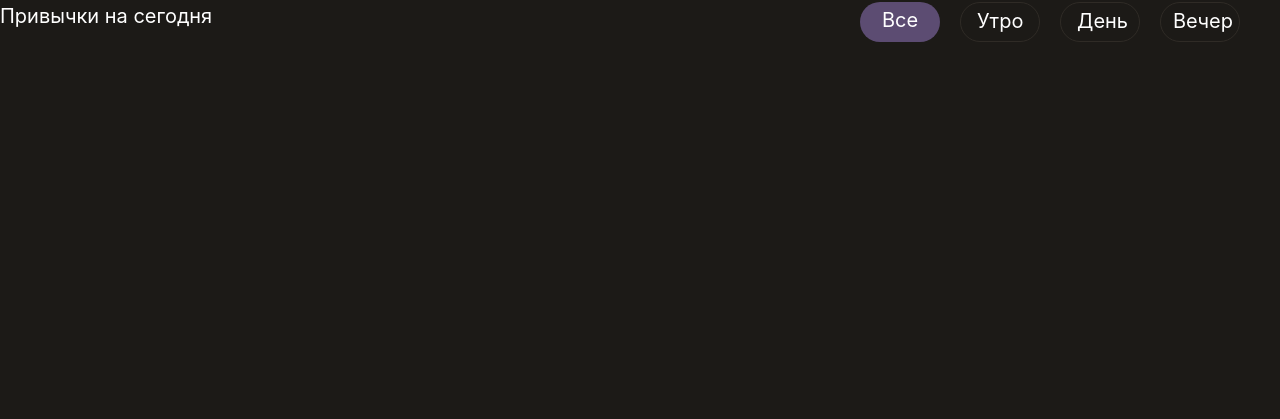
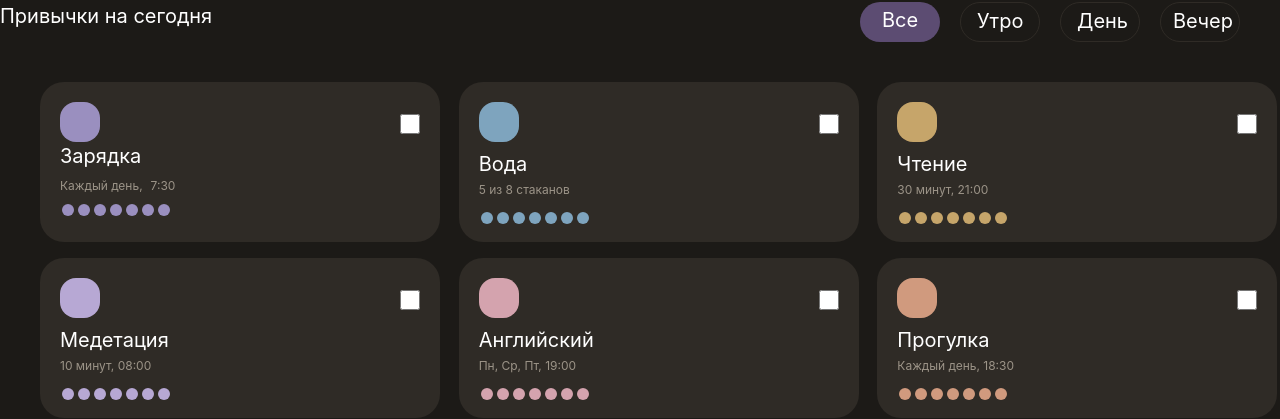
Before and after one commit to danon52/HabbitsTrakert, a Vue app: page / in a window 1280 px wide. Shown: the part 508-927 px from the top of the page. Before the commit the page ends 800 px from the top, so only its background shows below. Built offline with nearby package versions, Linux system fonts and the light colour scheme.

Commit message:
Добавил имметацию задач (хардкодинг) дальше сделаю страницу с добовлением привычек и буду делать данные динамичными

```diff
--- a/src/homeView.vue
+++ b/src/homeView.vue
@@ -173,6 +173,214 @@
         </div>
     </div>
 
+
+
+    <!-- блок с задачами должен доставаться из бд -->
+    <!-- блок с задачами  -->
+    <div class="grid grid-cols-3 gap-4 ml-10">
+        <div class="w-100 h-40 bg-[#2F2B26] rounded-3xl ">
+            <div class="p-5 flex justify-between">
+                <div>
+                    <div class="w-10 h-10 rounded-2xl  bg-[#9A8FBF] ">
+                    </div>
+                    <div>
+                        <p class="text-xl">Зарядка</p>
+                    </div>
+                    <div class="py-2 flex ">
+                        <p class="text-xs text-[#9C9488]">Каждый день, </p>
+                        <div class=" ml-2">
+                            <p class="text-xs text-[#9C9488]">7:30 </p>
+                        </div>
+                    </div>
+                    <div class="flex">
+                        <div class="w-3 h-3 rounded-full m-0.5 bg-[#9A8FBF]">
+                        </div>
+                        <div class="w-3 h-3 rounded-full m-0.5 bg-[#9A8FBF]">
+                        </div>
+                        <div class="w-3 h-3 rounded-full m-0.5 bg-[#9A8FBF]">
+                        </div>
+                        <div class="w-3 h-3 rounded-full m-0.5 bg-[#9A8FBF]">
+                        </div>
+                        <div class="w-3 h-3 rounded-full m-0.5 bg-[#9A8FBF]">
+                        </div>
+                        <div class="w-3 h-3 rounded-full m-0.5 bg-[#9A8FBF]">
+                        </div>
+                        <div class="w-3 h-3 rounded-full m-0.5 bg-[#9A8FBF]">
+                        </div>
+                    </div>
+                </div>
+                <div class="mt-3">
+                    <input type="checkbox" class="w-5 h-5 rounded-full">
+                </div>
+            </div>
+        </div>
+        <div class="w-100 h-40 bg-[#2F2B26] rounded-3xl ">
+            <div class="p-5 flex justify-between">
+                <div>
+                    <div class="w-10 h-10 rounded-2xl  bg-[#7EA4BE] ">
+                    </div>
+                    <div class="py-2  ">
+                        <p class="text-xl">Вода </p>
+                        <div class="py-1 ">
+                            <p class="text-xs text-[#9C9488]">5 из 8 стаканов</p>
+                        </div>
+                    </div>
+                    <div class="flex">
+                        <div class="w-3 h-3 rounded-full m-0.5 bg-[#7EA4BE]">
+                        </div>
+                        <div class="w-3 h-3 rounded-full m-0.5 bg-[#7EA4BE]">
+                        </div>
+                        <div class="w-3 h-3 rounded-full m-0.5 bg-[#7EA4BE]">
+                        </div>
+                        <div class="w-3 h-3 rounded-full m-0.5 bg-[#7EA4BE]">
+                        </div>
+                        <div class="w-3 h-3 rounded-full m-0.5 bg-[#7EA4BE]">
+                        </div>
+                        <div class="w-3 h-3 rounded-full m-0.5 bg-[#7EA4BE]">
+                        </div>
+                        <div class="w-3 h-3 rounded-full m-0.5 bg-[#7EA4BE]">
+                        </div>
+                    </div>
+                </div>
+                <div class="mt-3">
+                    <input type="checkbox" class="w-5 h-5 rounded-full">
+                </div>
+            </div>
+        </div>
+        <div class="w-100 h-40 bg-[#2F2B26] rounded-3xl ">
+            <div class="p-5 flex justify-between">
+                <div>
+                    <div class="w-10 h-10 rounded-2xl  bg-[#C6A56A] ">
+                    </div>
+                    <div class="py-2 ">
+                        <p class="text-xl">Чтение </p>
+                        <div class="py-1 ">
+                            <p class="text-xs text-[#9C9488]">30 минут, 21:00 </p>
+                        </div>
+                    </div>
+                    <div class="flex">
+                        <div class="w-3 h-3 rounded-full m-0.5  bg-[#C6A56A]">
+                        </div>
+                        <div class="w-3 h-3 rounded-full m-0.5  bg-[#C6A56A]">
+                        </div>
+                        <div class="w-3 h-3 rounded-full m-0.5  bg-[#C6A56A]">
+                        </div>
+                        <div class="w-3 h-3 rounded-full m-0.5  bg-[#C6A56A]">
+                        </div>
+                        <div class="w-3 h-3 rounded-full m-0.5  bg-[#C6A56A]">
+                        </div>
+                        <div class="w-3 h-3 rounded-full m-0.5  bg-[#C6A56A]">
+                        </div>
+                        <div class="w-3 h-3 rounded-full  m-0.5 bg-[#C6A56A]">
+                        </div>
+                    </div>
+                </div>
+                <div class="mt-3">
+                    <input type="checkbox" class="w-5 h-5 rounded-full">
+                </div>
+            </div>
+        </div>
+        <div class="w-100 h-40 bg-[#2F2B26] rounded-3xl ">
+            <div class="p-5 flex justify-between">
+                <div>
+                    <div class="w-10 h-10 rounded-2xl  bg-[#B7A8D4] ">
+                    </div>
+                    <div class="py-2 ">
+                        <p class="text-xl">Медетация </p>
+                        <div class="py-1 ">
+                            <p class="text-xs text-[#9C9488]">10 минут, 08:00 </p>
+                        </div>
+                    </div>
+                    <div class="flex">
+                        <div class="w-3 h-3 rounded-full m-0.5  bg-[#B7A8D4]">
+                        </div>
+                        <div class="w-3 h-3 rounded-full m-0.5  bg-[#B7A8D4]">
+                        </div>
+                        <div class="w-3 h-3 rounded-full m-0.5  bg-[#B7A8D4]">
+                        </div>
+                        <div class="w-3 h-3 rounded-full m-0.5  bg-[#B7A8D4]">
+                        </div>
+                        <div class="w-3 h-3 rounded-full m-0.5  bg-[#B7A8D4]">
+                        </div>
+                        <div class="w-3 h-3 rounded-full m-0.5  bg-[#B7A8D4]">
+                        </div>
+                        <div class="w-3 h-3 rounded-full  m-0.5 bg-[#B7A8D4]">
+                        </div>
+                    </div>
+                </div>
+                <div class="mt-3">
+                    <input type="checkbox" class="w-5 h-5 rounded-full">
+                </div>
+            </div>
+        </div>
+        <div class="w-100 h-40 bg-[#2F2B26] rounded-3xl ">
+            <div class="p-5 flex justify-between">
+                <div>
+                    <div class="w-10 h-10 rounded-2xl  bg-[#D4A3AE] ">
+                    </div>
+                    <div class="py-2 ">
+                        <p class="text-xl">Английский </p>
+                        <div class="py-1 ">
+                            <p class="text-xs text-[#9C9488]">Пн, Ср, Пт, 19:00</p>
+                        </div>
+                    </div>
+                    <div class="flex">
+                        <div class="w-3 h-3 rounded-full m-0.5  bg-[#D4A3AE]">
+                        </div>
+                        <div class="w-3 h-3 rounded-full m-0.5  bg-[#D4A3AE]">
+                        </div>
+                        <div class="w-3 h-3 rounded-full m-0.5  bg-[#D4A3AE]">
+                        </div>
+                        <div class="w-3 h-3 rounded-full m-0.5  bg-[#D4A3AE]">
+                        </div>
+                        <div class="w-3 h-3 rounded-full m-0.5  bg-[#D4A3AE]">
+                        </div>
+                        <div class="w-3 h-3 rounded-full m-0.5  bg-[#D4A3AE]">
+                        </div>
+                        <div class="w-3 h-3 rounded-full  m-0.5 bg-[#D4A3AE]">
+                        </div>
+                    </div>
+                </div>
+                <div class="mt-3">
+                    <input type="checkbox" class="w-5 h-5 rounded-full">
+                </div>
+            </div>
+        </div>
+        <div class="w-100 h-40 bg-[#2F2B26] rounded-3xl ">
+            <div class="p-5 flex justify-between">
+                <div>
+                    <div class="w-10 h-10 rounded-2xl  bg-[#D09A7E] ">
+                    </div>
+                    <div class="py-2 ">
+                        <p class="text-xl">Прогулка </p>
+                        <div class="py-1 ">
+                            <p class="text-xs text-[#9C9488]">Каждый день, 18:30 </p>
+                        </div>
+                    </div>
+                    <div class="flex">
+                        <div class="w-3 h-3 rounded-full m-0.5  bg-[#D09A7E]">
+                        </div>
+                        <div class="w-3 h-3 rounded-full m-0.5  bg-[#D09A7E]">
+                        </div>
+                        <div class="w-3 h-3 rounded-full m-0.5  bg-[#D09A7E]">
+                        </div>
+                        <div class="w-3 h-3 rounded-full m-0.5  bg-[#D09A7E]">
+                        </div>
+                        <div class="w-3 h-3 rounded-full m-0.5  bg-[#D09A7E]">
+                        </div>
+                        <div class="w-3 h-3 rounded-full m-0.5  bg-[#D09A7E]">
+                        </div>
+                        <div class="w-3 h-3 rounded-full  m-0.5 bg-[#D09A7E]">
+                        </div>
+                    </div>
+                </div>
+                <div class="mt-3">
+                    <input type="checkbox" class="w-5 h-5 rounded-full">
+                </div>
+            </div>
+        </div>
+    </div>
+
 </template>
 
 <script setup lang='ts'>
```
